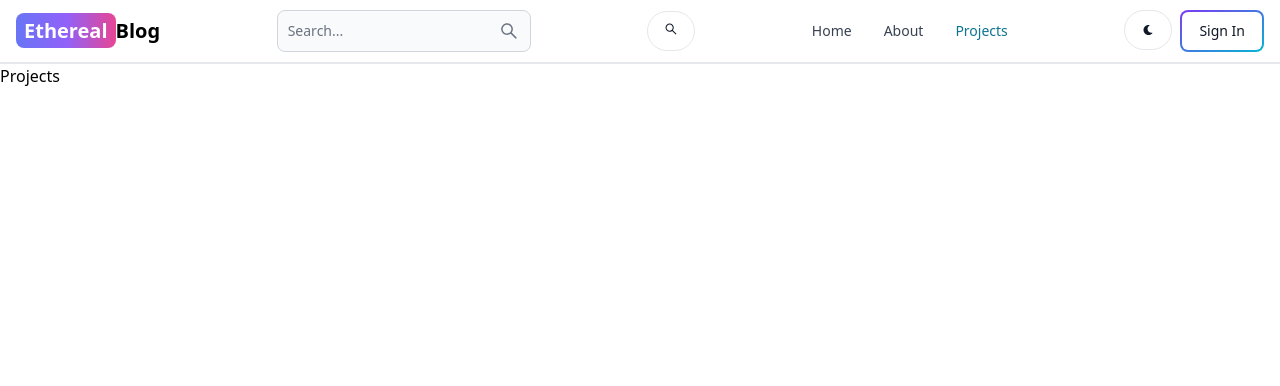
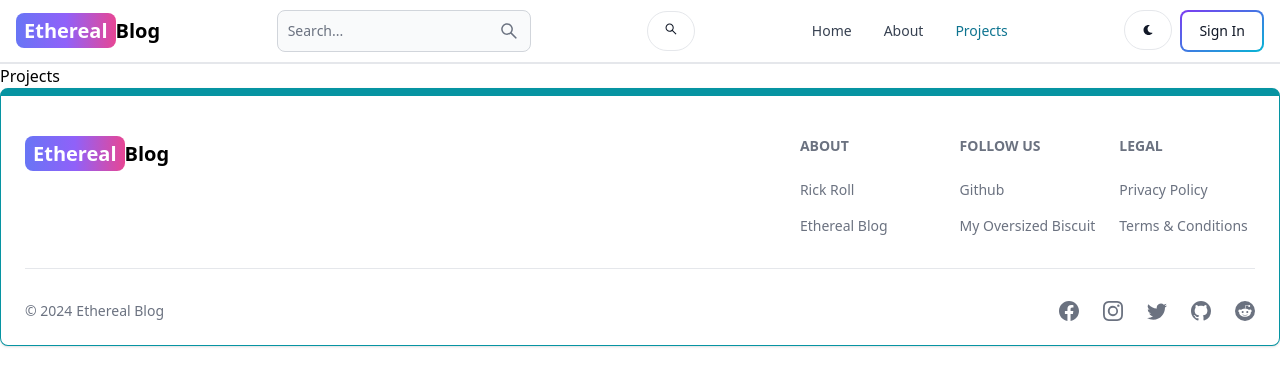
Before and after one commit to patel37/Inkwell-Insights-A-Blogging-Website, a React (Vite) app in the folder client/: page /projects in a window 1280 px wide. Shown: the top 386 px of the page. Built offline with nearby package versions, Linux system fonts and the light colour scheme.

Commit message:
added footer section to all pages

```diff
--- a/client/src/App.jsx
+++ b/client/src/App.jsx
@@ -6,6 +6,7 @@
 import Dashboard from './pages/Dashboard'
 import Projects from './pages/Projects'
 import Header from './components/Header'
+import FooterCom from './components/Footer'
 function App() {
   //const [count, setCount] = useState(0)
 
@@ -20,6 +21,7 @@
         <Route path='/dashboard' element={<Dashboard/>}/>
         <Route path='/projects' element={<Projects/>}/>
       </Routes>
+      <FooterCom/>
     </BrowserRouter>
   )
 }
--- /dev/null
+++ b/client/src/components/Footer.jsx
@@ -0,0 +1,107 @@
+import React from "react";
+import { Footer } from "flowbite-react";
+import { Link } from "react-router-dom";
+import {
+  BsFacebook,
+  BsInstagram,
+  BsGithub,
+  BsReddit,
+  BsTwitter,
+} from "react-icons/bs";
+const FooterCom = () => {
+  return (
+    <Footer container className="border border-t-8 border-teal-500">
+      <div className="w-full msx-w-7xl mx-auto">
+        <div className="grid w-full justify-between sm:flex md:grid-cols-1">
+          <div className="mt-5">
+            <Link
+              to="/"
+              className="self-center whitespace-nowrap text-lg sm:text-xl font-semibold dark:text-white"
+            >
+              <span className="px-2 py-1 bg-gradient-to-r from-indigo-500 via-purple-500 to-pink-500 rounded-lg text-white">
+                Ethereal
+              </span>
+              Blog
+            </Link>
+          </div>
+          <div className="grid grid-cols-2 gap-8 mt-4 sm:grid-cols-3 sm:gap-6">
+            <div>
+              <Footer.Title title="About" />
+              <Footer.LinkGroup col>
+                <Footer.Link
+                  href="https://www.youtube.com/watch?v=dQw4w9WgXcQ"
+                  target="_blank"
+                  rel="noopener noreferrer"
+                >
+                  Rick Roll
+                </Footer.Link>
+                <Footer.Link
+                  href="/about"
+                  target="_blank"
+                  rel="noopener noreferrer"
+                >
+                  Ethereal Blog
+                </Footer.Link>
+              </Footer.LinkGroup>
+            </div>
+            <div>
+              <Footer.Title title="Follow us" />
+              <Footer.LinkGroup col>
+                <Footer.Link
+                  href="https://github.com/Nithin1729S/IT254-Course-Project"
+                  target="_blank"
+                  rel="noopener noreferrer"
+                >
+                  Github
+                </Footer.Link>
+                <Footer.Link
+                  href="https://www.youtube.com/watch?v=SV998yGXZys"
+                  target="_blank"
+                  rel="noopener noreferrer"
+                >
+                  My Oversized Biscuit
+                </Footer.Link>
+              </Footer.LinkGroup>
+            </div>
+            <div>
+              <Footer.Title title="Legal" />
+              <Footer.LinkGroup col>
+                <Footer.Link
+                  href="https://www.youtube.com/watch?v=pHALwt0Hgow"
+                  target="_blank"
+                  rel="noopener noreferrer"
+                >
+                  Privacy Policy
+                </Footer.Link>
+                <Footer.Link
+                  href="https://www.youtube.com/watch?v=wlmAmHOPVnU"
+                  target="_blank"
+                  rel="noopener noreferrer"
+                >
+                  Terms &amp; Conditions
+                </Footer.Link>
+              </Footer.LinkGroup>
+            </div>
+          </div>
+        </div>
+        <Footer.Divider />
+        <div className="w-full sm:flex sm:items-center sm:justify-between">
+          <Footer.Copyright
+            href=""
+            by="Ethereal Blog"
+            year={new Date().getFullYear()}
+          />
+          <div className="flex gap-6 sm:mt-0 mt-4 sm:justify-center">
+            <Footer.Icon href="#" icon={BsFacebook} />
+            <Footer.Icon href="#" icon={BsInstagram} />
+            <Footer.Icon href="#" icon={BsTwitter} />
+            <Footer.Icon href="#" icon={BsGithub} />
+            <Footer.Icon href="#" icon={BsReddit} />
+          </div>
+        </div>
+      </div>
+    </Footer>
+  );
+};
+
+export default FooterCom;
```
